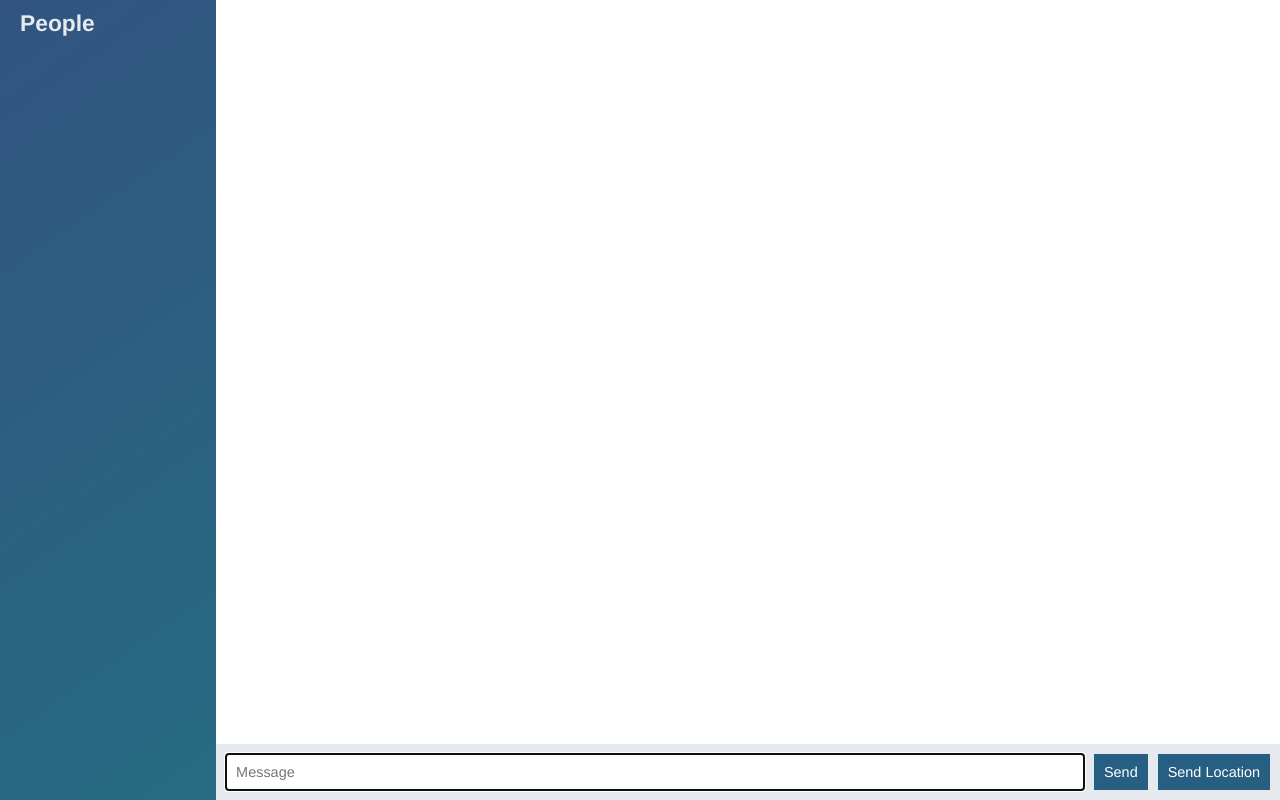
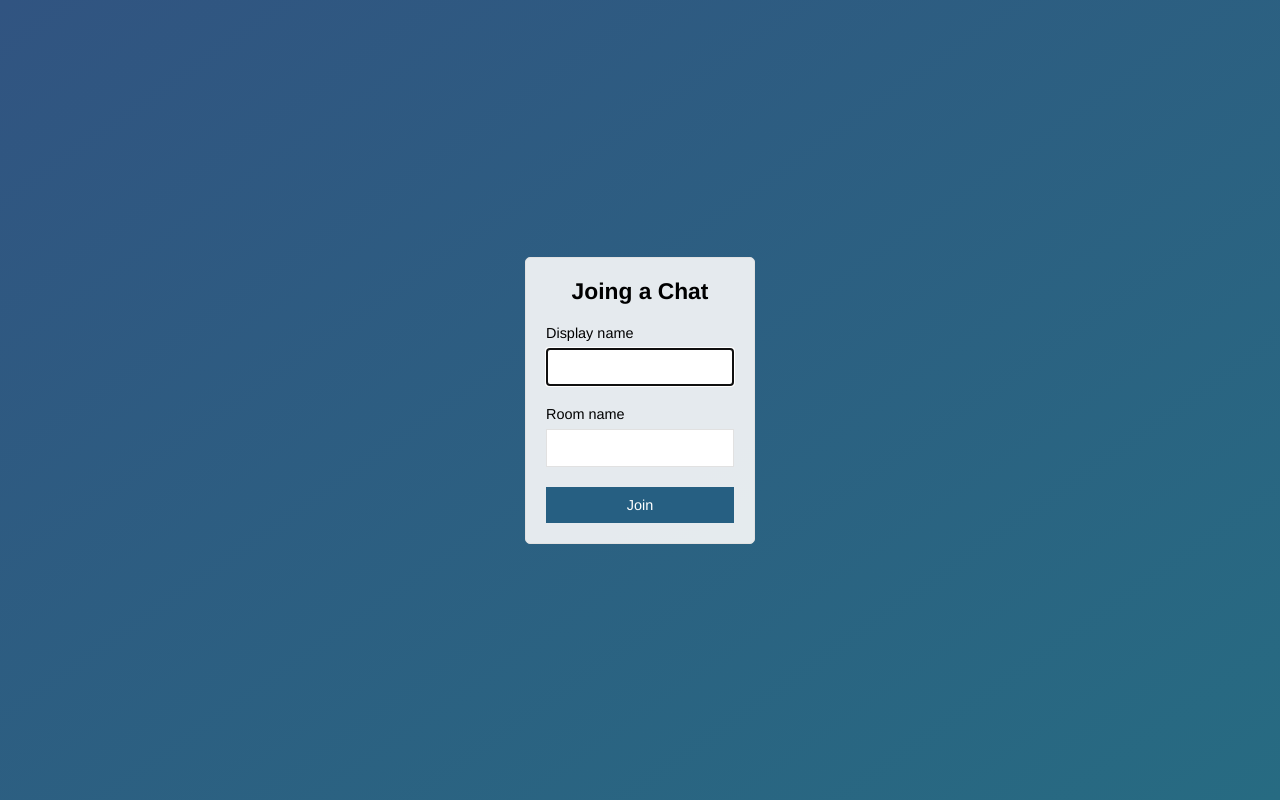
Before and after one commit to loynin/node-chat-app, a website: page public/index.html in a window 1280 px wide. Drawn offline with nearby package versions, Linux system fonts and the light colour scheme; no server answers.

Commit message:
Restructuring home.html and chat.html page for user to input name and chatroom

```diff
--- a/public/index.html
+++ b/public/index.html
@@ -2,61 +2,28 @@
 <html>
     <head>
         <meta charset="utf-8">
-        <link rel="stylesheet" href="css/styles.css">
+        <title>Join | Chat App</title>
+        <meta name="viewport" content="width=device-width, initial-scale=1, user-scalable=no">
+        <link rel="stylesheet" href="/css/styles.css">
     </head>
-    <body class="chat">
-        <div class="chat__sidebar">
-            <h3>People</h3>
-                <div id="users">
-
+    <body class="centered-form">
+        <div class="centered-form__form">
+            <form action="chat.html">
+                <div class="form-field">
+                    <h3>Joing a Chat</h3>
                 </div>
+                <div class="form-field">
+                    <label>Display name</label>
+                    <input type="text" name="name" autofocus/>
+                </div>
+                <div class="form-field">
+                    <label>Room name</label>
+                    <input type="text" name="room"/>
+                </div>
+                <div class="form-field">
+                    <button>Join</button>
+                </div>
+            </form>
         </div>
-
-        <div class="chat__main">
-                <ol id="messages" class="chat__messages">
-
-                    </ol>
-                    <div class="chat__footer">
-                            <form id="message-form">
-                                    <input name="message" type="text" placeholder="Message" autofocus autocomplete="off"/>
-                                    <button>Send</button>
-                                </form>
-                                <button id="send-location">Send Location</button>
-                    </div>
-
-        </div>
-        <script id="message-template" type="text/template">
-            <li class="message">
-                <div class="message__title">
-                    <h4>{{from}}</h4>
-                    <span>{{createdAt}}</span>
-                </div>
-                <div class="message__body">
-                    <p>{{text}}</p>
-                </div>
-            </li>
-        </script>
-
-        <script id="location-message-template" type="text/template">
-            <li class="message">
-                <div class="message__title">
-                    <h4>{{from}}</h4>
-                    <span>{{createdAt}}</span>
-                </div>
-                <div class="message__body">
-                    <p>
-                        <a href="{{url}}" target="_blank">My current location</a>
-                    </p>
-                </div>
-            </li>
-        </script>
-
-        <script src="/socket.io/socket.io.js"></script>
-        <script src="/js/libs/jquery-3.3.1.min.js"></script>
-        <script src="/js/libs/moment.js"></script>
-        <script src="/js/libs/mustache.js"></script>
-        <script src="/js/index.js">
-
-        </script>
     </body>
 </html>
```
Also changed, not shown: public/chat.html (added, +63 -0 lines), public/js/chat.js (renamed from public/js/index.js).
